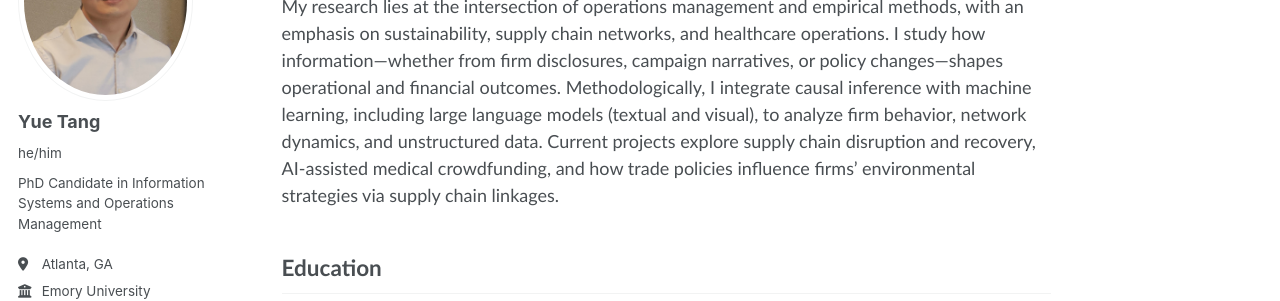
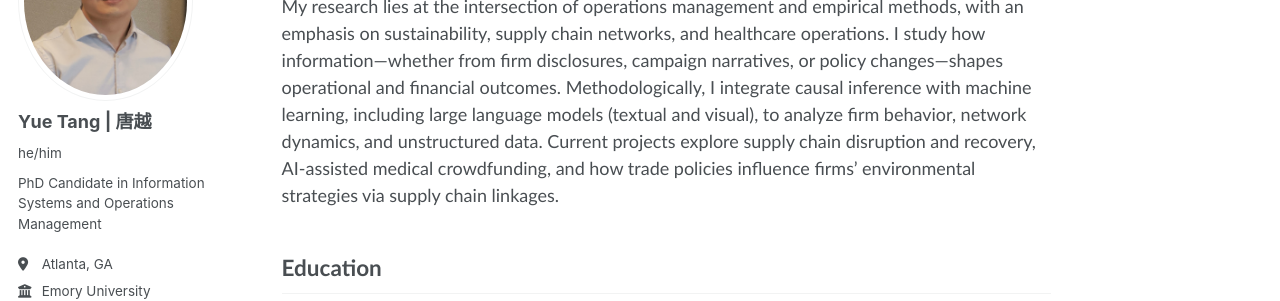
Before and after one commit to YueTang-YT/YueTang-YT.github.io, a Jekyll site: the page built from _pages/about.md, in a window 1280 px wide. Shown: the part 197-498 px from the top of the page. Built offline with Jekyll 4.4.1, drawn with Linux system fonts in a browser that asks for light colours; some web fonts are replaced.

Commit message:
Update _config.yml

```diff
--- a/_config.yml
+++ b/_config.yml
@@ -23,7 +23,7 @@ repository               : "YueTang-YT/YueTang-YT.github.io"
 author:
   # Biographic information
   avatar           : "yue_profile.jpeg"
-  name             : "Yue Tang"
+  name             : "Yue Tang | 唐越"
   pronouns         : "he/him"
   bio              : "PhD Candidate in Information Systems and Operations Management"
   location         : "Atlanta, GA"
```
